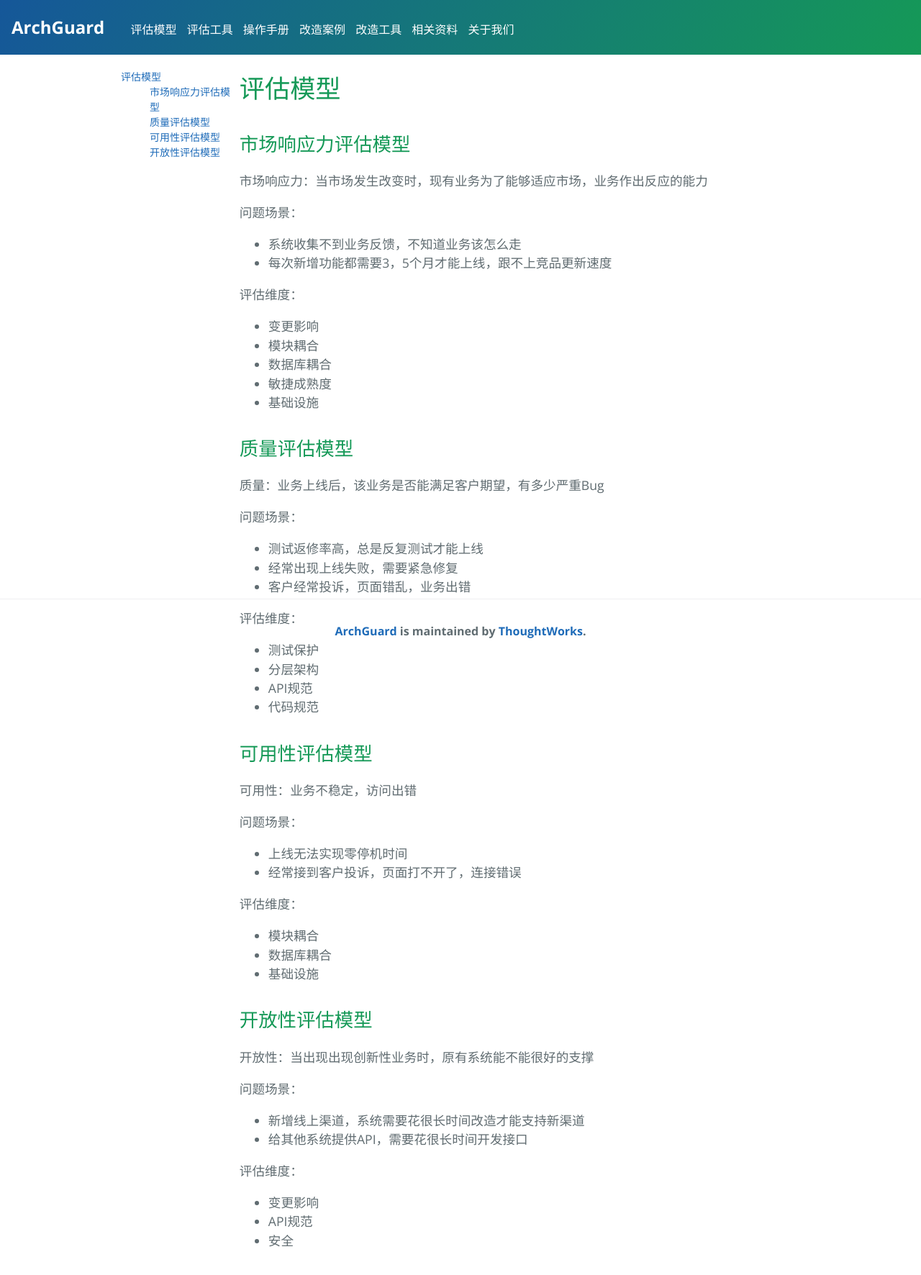
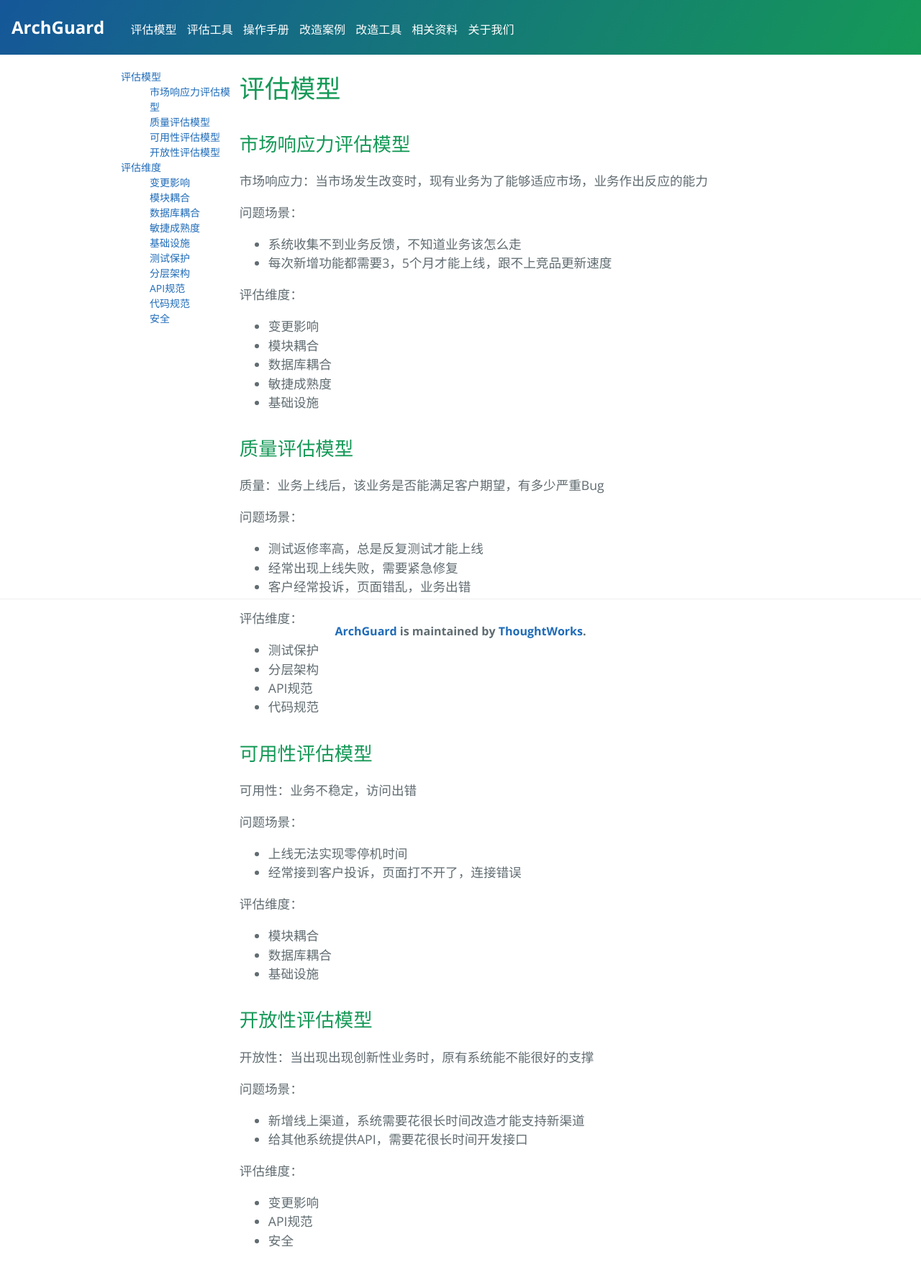
Before and after one commit to archguard/archguard.org, a Jekyll site: the page built from models.md, in a window 1280 px wide. Shown: the top 1772 px of the page at 72% size. Built offline with Jekyll 4.4.1, drawn with Linux system fonts in a browser that asks for light colours; our own code applies the rules of GitHub Pages for plain Markdown files.

Commit message:
feat: add

```diff
--- a/_layouts/model.html
+++ b/_layouts/model.html
@@ -12,12 +12,25 @@
             <ul>
                 <li><a class="tool" id="menu-评估模型" href="/models#评估模型" title="评估模型">评估模型</a>
                     <ul>
-                        <li><a class="tool" id="menu-市场响应力评估模型" href="/models#市场响应力评估模型"
-                               title="市场响应力评估模型">市场响应力评估模型</a></li>
-                        <li><a class="tool" id="menu-质量评估模型" href="/models#质量评估模型"
-                               title="质量评估模型">质量评估模型</a></li>
+                        <li><a class="tool" id="menu-市场响应力评估模型" href="/models#市场响应力评估模型" title="市场响应力评估模型">市场响应力评估模型</a>
+                        </li>
+                        <li><a class="tool" id="menu-质量评估模型" href="/models#质量评估模型" title="质量评估模型">质量评估模型</a></li>
                         <li><a class="tool" id="menu-可用性评估模型" href="/models#可用性评估模型" title="可用性评估模型">可用性评估模型</a></li>
                         <li><a class="tool" id="menu-开放性评估模型" href="/models#开放性评估模型" title="开放性评估模型">开放性评估模型</a></li>
+                    </ul>
+                </li>
+                <li><a class="tool" id="menu-评估维度" href="/models#评估维度" title="评估维度">评估维度</a>
+                    <ul>
+                        <li><a class="tool" id="menu-变更影响" href="/models#变更影响" title="变更影响">变更影响</a></li>
+                        <li><a class="tool" id="menu-模块耦合" href="/models#模块耦合" title="模块耦合">模块耦合</a></li>
+                        <li><a class="tool" id="menu-数据库耦合" href="/models#数据库耦合" title="数据库耦合">数据库耦合</a></li>
+                        <li><a class="tool" id="menu-敏捷成熟度" href="/models#敏捷成熟度" title="敏捷成熟度">敏捷成熟度</a></li>
+                        <li><a class="tool" id="menu-基础设施" href="/models#基础设施" title="基础设施">基础设施</a></li>
+                        <li><a class="tool" id="menu-测试保护" href="/models#测试保护" title="测试保护">测试保护</a></li>
+                        <li><a class="tool" id="menu-分层架构" href="/models#分层架构" title="分层架构">分层架构</a></li>
+                        <li><a class="tool" id="menu-API规范" href="/models#API规范" title="API规范">API规范</a></li>
+                        <li><a class="tool" id="menu-代码规范" href="/models#代码规范" title="代码规范">代码规范</a></li>
+                        <li><a class="tool" id="menu-安全" href="/models#安全" title="代码规范">安全</a></li>
                     </ul>
                 </li>
             </ul>
```
